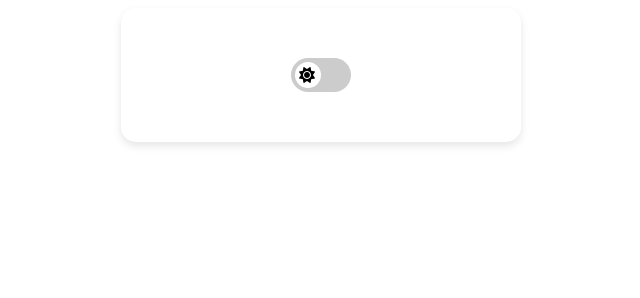
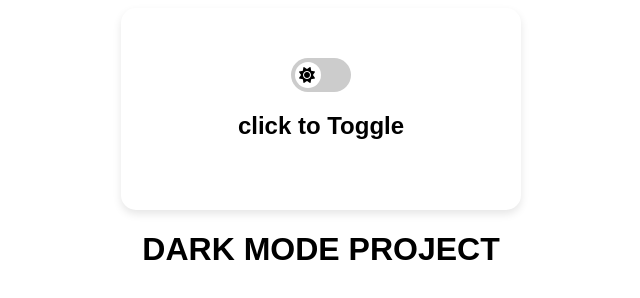
Before and after one commit to Edwin12Raj/Age_Calculator, a plain HTML site: page Dark-Mode/index.html in a window 1280 px wide. Shown: the whole page, without its empty margins (319-959 px from the left). Drawn offline with Linux system fonts and the light colour scheme.

Commit message:
made SOME CHANGES

```diff
--- a/Dark-Mode/index.html
+++ b/Dark-Mode/index.html
@@ -16,8 +16,9 @@
         <i class="fas fa-moon"></i>
       </label>
     </div>
-
+   <h2>click to Toggle</h2>
   </div>
+  <h1 style="text-align: center;">DARK MODE PROJECT</h1>
   <script src="script.js"></script>
 </body>
 </html>
```
